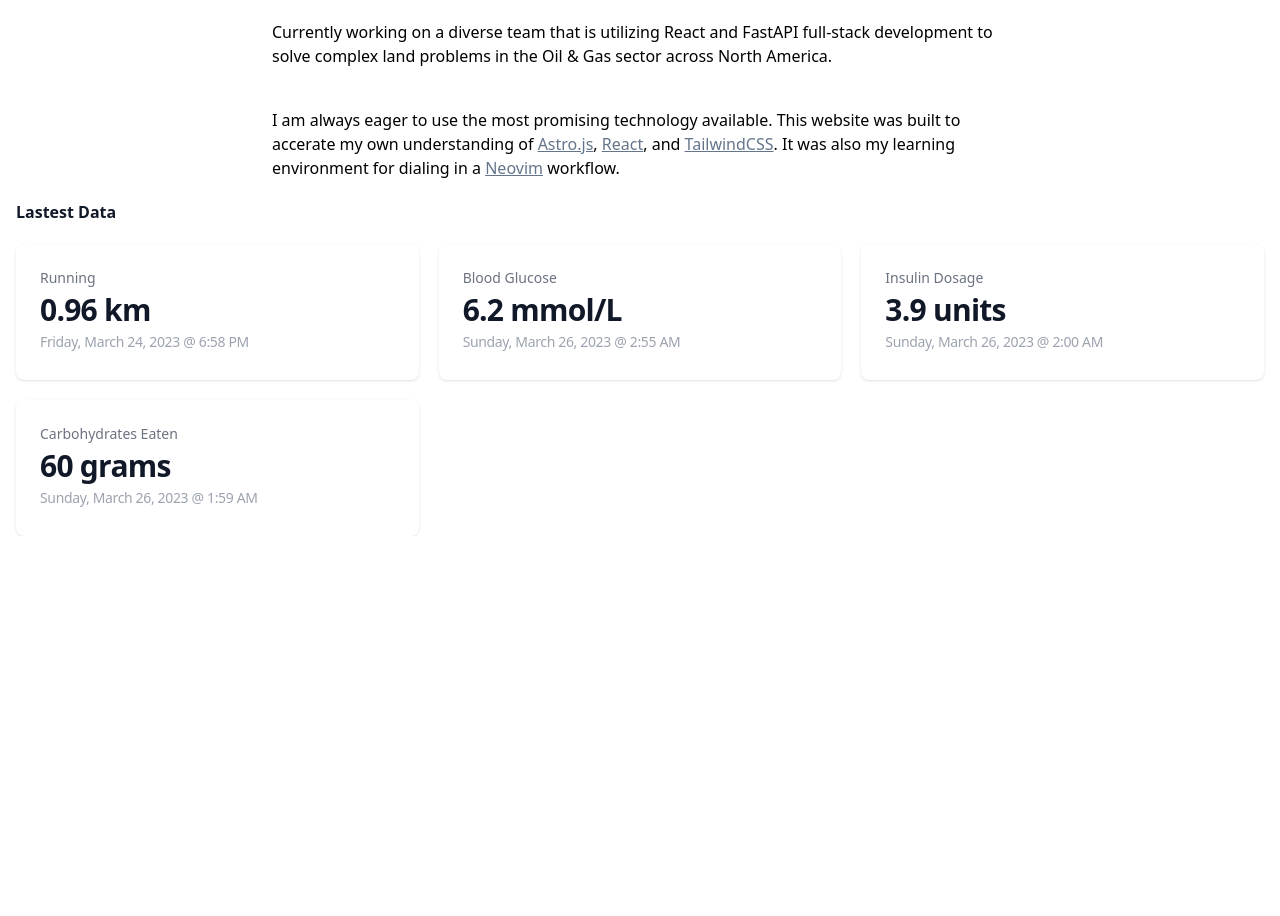
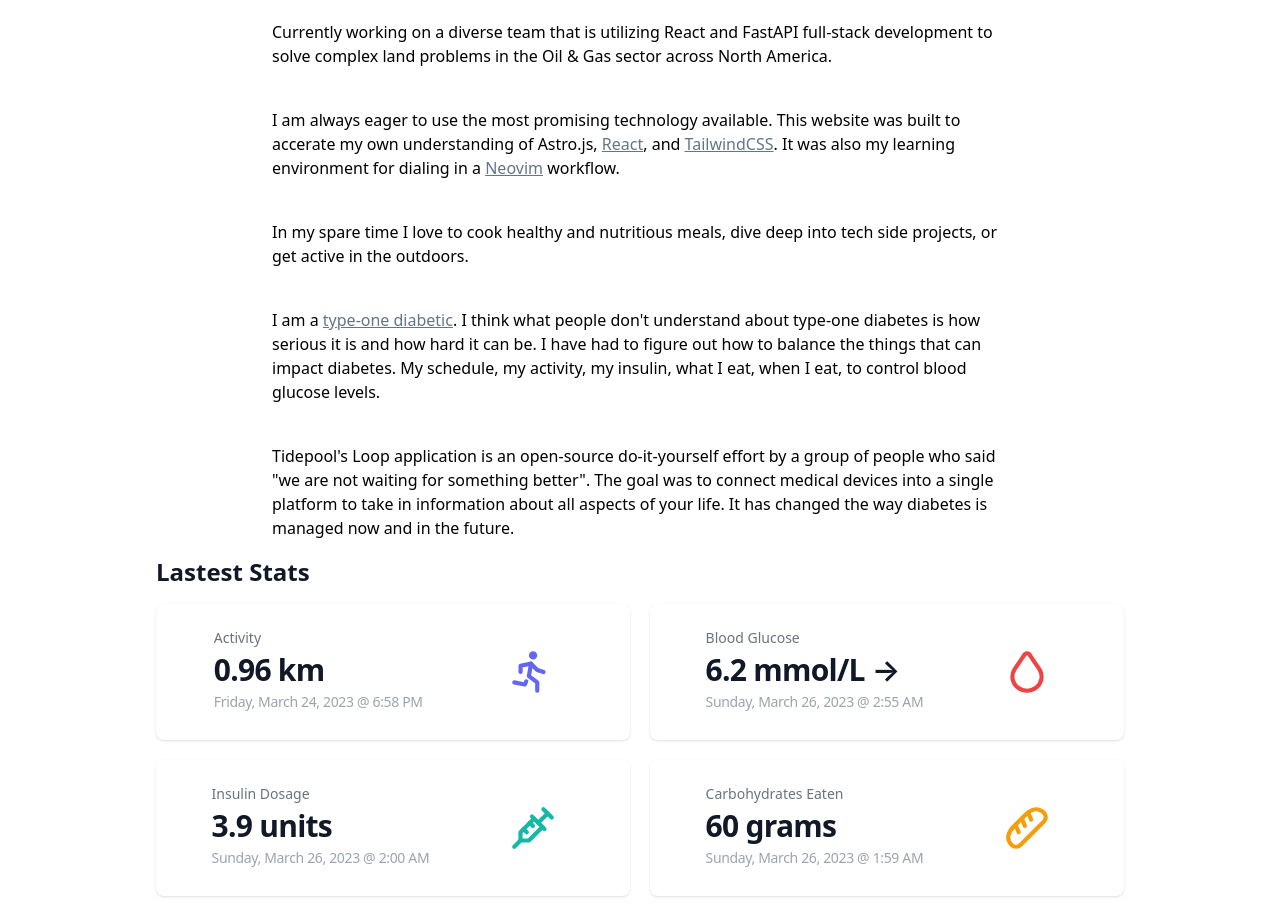
Before and after one commit to CoultonF/coultonf, an Astro site: page / in a window 1280 px wide. Shown: the part 360-1276 px from the top of the page. Before the commit the page ends 896 px from the top, so only its background shows below. Built offline with nearby package versions, Linux system fonts and the light colour scheme; Astro itself is replaced by a stand-in of ours.

Commit message:
updated description

```diff
--- a/package.json
+++ b/package.json
@@ -15,6 +15,7 @@
     "@headlessui/react": "^1.7.13",
     "@headlessui/tailwindcss": "^0.1.2",
     "@heroicons/react": "^2.0.16",
+    "@tabler/icons-react": "^2.11.0",
     "@tailwindcss/typography": "^0.5.9",
     "@types/react": "^18.0.28",
     "@types/react-dom": "^18.0.11",
--- a/src/components/About.tsx
+++ b/src/components/About.tsx
@@ -1,12 +1,4 @@
-import { clsx } from "clsx";
-import { Tab } from "@headlessui/react";
 export const About = () => {
-  const tabs: TabTypes[] = [
-    { tabName: "Infrastructure", tabContent: "This is the infra tab." },
-    { tabName: "Backend", tabContent: "This is the backend tab." },
-    { tabName: "Frontend", tabContent: "This is the frontend tab." },
-    { tabName: "Leadership", tabContent: "This is the leadership tab." },
-  ];
   return (
     <div className="flex flex-col mx-auto container px-4 py-5 max-w-3xl gap-10 bg-stripes-red">
       <blockquote>
@@ -23,23 +15,64 @@ export const About = () => {
       <p>
         I am always eager to use the most promising technology available. This
         website was built to accerate my own understanding of{" "}
-        <a href="https://astro.build/" className="text-slate-500 underline">
+        <a
+          href="https://astro.build/"
+          target="_blank"
+          jclassName="text-slate-500 underline"
+        >
           Astro.js
         </a>
         {", "}
-        <a href="https://react.dev/" className="text-slate-500 underline">
+        <a
+          href="https://react.dev/"
+          target="_blank"
+          className="text-slate-500 underline"
+        >
           React
         </a>
         , and{" "}
-        <a href="https://tailwindcss.com/" className="text-slate-500 underline">
+        <a
+          href="https://tailwindcss.com/"
+          target="_blank"
+          className="text-slate-500 underline"
+        >
           TailwindCSS
         </a>
         . It was also my learning environment for dialing in a{" "}
-        <a href="https://neovim.io/" className="text-slate-500 underline">
+        <a
+          href="https://neovim.io/"
+          target="_blank"
+          className="text-slate-500 underline"
+        >
           Neovim
         </a>{" "}
         workflow.
       </p>
+      <p>
+        In my spare time I love to cook healthy and nutritious meals, dive deep
+        into tech side projects, or get active in the outdoors.
+      </p>
+      <p>
+        I am a{" "}
+        <a
+          href="https://diabetes.ca/about-diabetes/type-1"
+          className="text-slate-500 underline"
+          target="_blank"
+        >
+          type-one diabetic
+        </a>
+        . I think what people don't understand about type-one diabetes is how
+        serious it is and how hard it can be. I have had to figure out how to
+        balance the things that can impact diabetes. My schedule, my activity,
+        my insulin, what I eat, when I eat, to control blood glucose levels.
+      </p>
+      <p>
+        Tidepool's Loop application is an open-source do-it-yourself effort by a
+        group of people who said "we are not waiting for something better". The
+        goal was to connect medical devices into a single platform to take in
+        information about all aspects of your life. It has changed the way
+        diabetes is managed now and in the future.
+      </p>
     </div>
   );
 };
--- /dev/null
+++ b/src/components/DataCards.tsx
@@ -0,0 +1,180 @@
+import { Tab } from "@headlessui/react";
+import { z } from "zod";
+import physicalActivity from "../../tidepool_loader/physicalActivity.json";
+import bolus from "../../tidepool_loader/bolus.json";
+import glucose from "../../tidepool_loader/cbg.json";
+import food from "../../tidepool_loader/food.json";
+import { zDate, zDateTime } from "./zodDates";
+import colors from "tailwindcss/colors";
+import {
+  IconBaguette,
+  IconVaccine,
+  IconDroplet,
+  IconRun,
+} from "@tabler/icons-react";
+
+const dateOptions = {
+  weekday: "long",
+  year: "numeric",
+  month: "long",
+  day: "numeric",
+} as const;
+
+const timeOptions = {
+  dayPeriod: undefined,
+  hour: "numeric",
+  minute: "numeric",
+  second: undefined,
+} as const;
+
+const DistanceSchema = z.object({
+  units: z.string(),
+  value: z.number(),
+});
+
+const RunningSchema = z
+  .object({
+    distance: DistanceSchema,
+    time: zDateTime,
+  })
+  .transform((v) => {
+    const { distance, time, ...rest } = v;
+    return {
+      kilometers:
+        distance.units === "miles"
+          ? (distance.value * 1.609344).toFixed(2)
+          : distance.value.toFixed(2),
+      date: new Date(v.time).toLocaleDateString("en-US", dateOptions),
+      time: new Date(v.time).toLocaleTimeString("en-US", timeOptions),
+      ...rest,
+    };
+  });
+
+const GlucoseSchema = z
+  .object({
+    time: zDateTime,
+    units: z.string(),
+    value: z.number(),
+    payload: z
+      .object({
+        "com.LoopKit.GlucoseKit.HKMetadataKey.GlucoseTrend": z
+          .string()
+          .nullable()
+          .optional(),
+      })
+      .nullable()
+      .optional(),
+  })
+  .transform((v) => {
+    const { time, value, payload, ...rest } = v;
+    return {
+      value: v.value.toFixed(1),
+      date: new Date(v.time).toLocaleDateString("en-US", dateOptions),
+      time: new Date(v.time).toLocaleTimeString("en-US", timeOptions),
+      trend: payload?.["com.LoopKit.GlucoseKit.HKMetadataKey.GlucoseTrend"],
+      ...rest,
+    };
+  });
+
+const BolusSchema = z
+  .object({
+    normal: z.number(),
+    time: zDateTime,
+  })
+  .transform((v) => {
+    const { time, ...rest } = v;
+    return {
+      date: new Date(v.time).toLocaleDateString("en-US", dateOptions),
+      time: new Date(v.time).toLocaleTimeString("en-US", timeOptions),
+      ...rest,
+    };
+  });
+
+const NutritionSchema = z.object({
+  carbohydrate: z.object({
+    net: z.number(),
+    units: z.string(),
+  }),
+});
+
+const FoodSchema = z
+  .object({
+    nutrition: NutritionSchema,
+    time: zDateTime,
+  })
+  .transform((v) => {
+    const { nutrition, ...rest } = v;
+    return {
+      carbohydrate: nutrition.carbohydrate.net,
+      units: nutrition.carbohydrate.units,
+      date: new Date(v.time).toLocaleDateString("en-US", dateOptions),
+      time: new Date(v.time).toLocaleTimeString("en-US", timeOptions),
+    };
+  });
+
+export const DataCards = () => {
+  const runningStats = z.array(RunningSchema).parse(physicalActivity);
+  const glucoseStats = z.array(GlucoseSchema).parse(glucose);
+  const bolusStats = z.array(BolusSchema).parse(bolus);
+  const foodStats = z.array(FoodSchema).parse(food);
+  const stats = [
+    {
+      name: "Activity",
+      stat: `${runningStats[0].kilometers} km`,
+      date: runningStats[0].date,
+      time: runningStats[0].time,
+      icon: <IconRun size={50} color={colors.indigo[500]} />,
+    },
+    {
+      name: "Blood Glucose",
+      stat: `${glucoseStats[0].value} ${glucoseStats[0].units} ${glucoseStats[0]?.trend}`,
+      date: glucoseStats[0].date,
+      time: glucoseStats[0].time,
+      trend: glucoseStats[0]?.trend,
+      icon: <IconDroplet size={50} color={colors.red[500]} />,
+    },
+    {
+      name: "Insulin Dosage",
+      stat: `${bolusStats[0].normal} units`,
+      date: bolusStats[0].date,
+      time: bolusStats[0].time,
+      icon: <IconVaccine size={50} color={colors.teal[500]} />,
+    },
+    {
+      name: "Carbohydrates Eaten",
+      stat: `${foodStats[0].carbohydrate} ${foodStats[0].units}`,
+      date: foodStats[0].date,
+      time: foodStats[0].time,
+      icon: <IconBaguette size={50} color={colors.amber[500]} />,
+    },
+  ];
+  return (
+    <div className="container mx-auto px-4 max-w-[1000px]">
+      <h3 className="text-2xl font-semibold leading-6 text-gray-900">
+        Lastest Stats
+      </h3>
+      <dl className="my-5 grid grid-cols-1 gap-5 sm:grid-cols-2">
+        {stats.map((item) => (
+          <div
+            key={item.name}
+            className="overflow-hidden rounded-lg bg-white px-4 py-5 shadow sm:p-6 flex justify-around"
+          >
+            <div className="">
+              <dt className="truncate text-sm font-medium text-gray-500">
+                {item.name}
+              </dt>
+              <dd className="mt-1 text-3xl font-semibold tracking-tight text-gray-900">
+                {item.stat}
+              </dd>
+              <dd className="mt-1 text-sm  tracking-tight text-gray-400">
+                {item.date} @ {item.time}
+              </dd>
+              <dd className="mt-1 text-sm  tracking-tight text-gray-400"></dd>
+            </div>
+            <div className="flex-none self-center m-4">{item?.icon}</div>
+          </div>
+        ))}
+      </dl>
+    </div>
+  );
+};
--- a/src/components/RunningCard.tsx
+++ /dev/null
@@ -1,149 +0,0 @@
-import { Tab } from "@headlessui/react";
-import { z } from "zod";
-import physicalActivity from "../../tidepool_loader/physicalActivity.json";
-import bolus from "../../tidepool_loader/bolus.json";
-import glucose from "../../tidepool_loader/cbg.json";
-import food from "../../tidepool_loader/food.json";
-import { zDate, zDateTime } from "./zodDates";
-
-const dateOptions = {
-  weekday: "long",
-  year: "numeric",
-  month: "long",
-  day: "numeric",
-} as const;
-
-const timeOptions = {
-  dayPeriod: undefined,
-  hour: "numeric",
-  minute: "numeric",
-  second: undefined,
-} as const;
-
-const DistanceSchema = z.object({
-  units: z.string(),
-  value: z.number(),
-});
-
-const RunningSchema = z.object({
-    distance: DistanceSchema,
-    time: zDateTime,
-  })
-  .transform((v) => {
-    const { distance, time, ...rest } = v;
-    return {
-      kilometers:
-        distance.units === "miles"
-          ? (distance.value * 1.609344).toFixed(2)
-          : distance.value.toFixed(2),
-      date: new Date(v.time).toLocaleDateString("en-US", dateOptions),
-      time: new Date(v.time).toLocaleTimeString("en-US", timeOptions),
-      ...rest,
-    };
-  });
-
-const GlucoseSchema = z.object({
-    time: zDateTime,
-    units: z.string(),
-    value: z.number(),
-  })
-  .transform((v) => {
-    const { time, value, ...rest } = v;
-    return {
-      value: v.value.toFixed(1),
-      date: new Date(v.time).toLocaleDateString("en-US", dateOptions),
-      time: new Date(v.time).toLocaleTimeString("en-US", timeOptions),
-      ...rest,
-    };
-  });
-
-const BolusSchema = z.object({
-  normal: z.number(),
-  time: zDateTime,
-}).transform( v => {
-  const {time, ...rest} = v;
-  return {
-    date: new Date(v.time).toLocaleDateString("en-US", dateOptions),
-    time: new Date(v.time).toLocaleTimeString("en-US", timeOptions),
-    ...rest
-  }
-})
-
-const NutritionSchema = z.object({
-    carbohydrate: z.object({
-       net: z.number(),
-       units: z.string()
-      }),
-    })
-
-const FoodSchema = z.object({
-nutrition: NutritionSchema,
-time: zDateTime
-}).transform(v => {
-  const {nutrition, ...rest} = v
-  return {
-    carbohydrate: nutrition.carbohydrate.net,
-    units: nutrition.carbohydrate.units,
-    date: new Date(v.time).toLocaleDateString("en-US", dateOptions),
-    time: new Date(v.time).toLocaleTimeString("en-US", timeOptions),
-}
-})
-
-export const RunningCard = () => {
-  const runningStats = z.array(RunningSchema).parse(physicalActivity);
-  const glucoseStats = z.array(GlucoseSchema).parse(glucose);
-  const bolusStats = z.array(BolusSchema).parse(bolus)
-  const foodStats = z.array(FoodSchema).parse(food)
-  const stats = [
-    {
-      name: "Running",
-      stat: `${runningStats[0].kilometers} km`,
-      date: runningStats[0].date,
-      time: runningStats[0].time,
-    },
-    {
-      name: "Blood Glucose",
-      stat: `${glucoseStats[0].value} ${glucoseStats[0].units}`,
-      date: glucoseStats[0].date,
-      time: glucoseStats[0].time,
-    },
-    {
-      name: "Insulin Dosage",
-      stat: `${bolusStats[0].normal} units`,
-      date: bolusStats[0].date,
-      time: bolusStats[0].time,
-    },
-    {
-      name: "Carbohydrates Eaten",
-      stat: `${foodStats[0].carbohydrate} ${foodStats[0].units}`,
-      date: foodStats[0].date,
-      time: foodStats[0].time,
-    },
-  ];
-  return (
-    <div className="container mx-auto px-4">
-      <h3 className="text-base font-semibold leading-6 text-gray-900">
-        Lastest Data
-      </h3>
-      <dl className="mt-5 grid grid-cols-1 gap-5 sm:grid-cols-3">
-        {stats.map((item) => (
-          <div
-            key={item.name}
-            className="overflow-hidden rounded-lg bg-white px-4 py-5 shadow sm:p-6"
-          >
-            <dt className="truncate text-sm font-medium text-gray-500">
-              {item.name}
-            </dt>
-            <dd className="mt-1 text-3xl font-semibold tracking-tight text-gray-900">
-              {item.stat}
-            </dd>
-            <dd className="mt-1 text-sm  tracking-tight text-gray-400">
-              {item.date} @ {item.time}
-            </dd>
-            <dd className="mt-1 text-sm  tracking-tight text-gray-400"></dd>
-          </div>
-        ))}
-      </dl>
-    </div>
-  );
-};
--- a/src/pages/index.astro
+++ b/src/pages/index.astro
@@ -2,7 +2,7 @@
 import Header from '@/components/Header'
 import { Tabs} from '@/components/Tabs'
 import { About } from '@/components/About'
-import { RunningCard } from '@/components/RunningCard';
+import { DataCards } from '@/components/DataCards';
 ---
 
 <html lang="en">
@@ -17,7 +17,7 @@ import { RunningCard } from '@/components/RunningCard';
     <Header client:load />
     <main>
       <About client:load />
-      <RunningCard client:load />
+      <DataCards client:load />
     </main>
     <footer></footer>
   </body>
```
Also changed, not shown: 1 other file.
